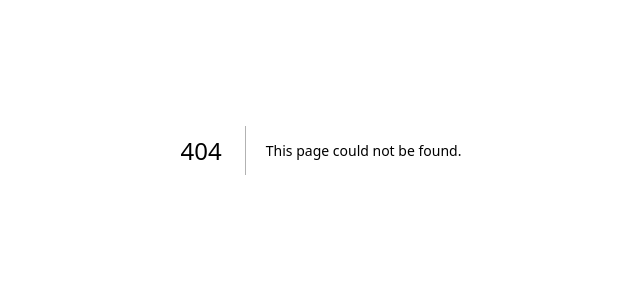
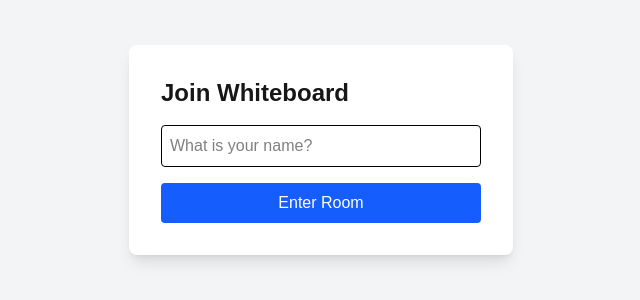
Before and after one commit to StohanCo/tutor_excalidraw, a Next.js app: page /board/1 in a window 1280 px wide. Before the commit this address had no page. Shown: the part 250-550 px from the top of the page, without its empty margins (319-959 px from the left). Built offline with nearby package versions, Linux system fonts and the light colour scheme; no server answers; the database is empty.

Commit message:
Adding UniqueID

```diff
--- /dev/null
+++ b/app/board/[id]/page.tsx
@@ -0,0 +1,11 @@
+import dynamic from 'next/dynamic';
+
+// Lazy load the whiteboard
+const Whiteboard = dynamic(() => import('@/app/components/Whiteboard'), {
+  ssr: false,
+  loading: () => <p>Loading...</p>,
+});
+
+export default function BoardPage({ params }: { params: { id: string } }) {
+  return <Whiteboard boardId={params.id} />;
+}
--- a/app/components/Whiteboard.tsx
+++ b/app/components/Whiteboard.tsx
@@ -1,18 +1,24 @@
 'use client'
-import { useState, useEffect, useCallback } from 'react'
-import { Excalidraw, convertToExcalidrawElements } from "@excalidraw/excalidraw";
+import { useState, useEffect, useCallback, useRef } from 'react'
+import {
+  Excalidraw,
+  MainMenu,
+} from "@excalidraw/excalidraw";
 import "@excalidraw/excalidraw/index.css";
-import { supabase } from '@/app/components/lib/supabase';
-import { debounce } from "lodash"; // You might need to `npm install lodash @types/lodash`
-import "@excalidraw/excalidraw/index.css";
+import { supabase } from '@/lib/supabase';
+import { debounce } from "lodash";
 
 export default function Whiteboard({ boardId }: { boardId: string }) {
   const [initialData, setInitialData] = useState<any>(null);
+  const [userName, setUserName] = useState<string>("");
+  const [isNameSet, setIsNameSet] = useState(false);
+  const [isLoading, setIsLoading] = useState(false); // Added loading state for the join process
+  const participantIdRef = useRef<string | null>(null);
 
-  // 1. Load data from Supabase on mount
+  // 1. LOAD DATA
   useEffect(() => {
     const loadBoard = async () => {
-      const { data, error } = await supabase
+      const { data } = await supabase
         .from('whiteboards')
         .select('elements, app_state')
         .eq('id', boardId)
@@ -28,38 +34,155 @@ export default function Whiteboard({ boardId }: { boardId: string }) {
     loadBoard();
   }, [boardId]);
 
-  // 2. Save to Supabase (Debounced to prevent saving every millisecond)
+  // 2. SAVE DATA
   const saveData = useCallback(
     debounce(async (elements, appState) => {
-      // Save current state
-      await supabase
-        .from('whiteboards')
-        .update({
+      await supabase.from('whiteboards').update({
           elements,
           app_state: appState,
           updated_at: new Date().toISOString(),
-        })
-        .eq('id', boardId);
+        }).eq('id', boardId);
 
-      // Save a "version" for undo/redo history
-      // (You might want to trigger this less frequently than the main save)
-      await supabase
-        .from('whiteboard_versions')
-        .insert({
+      await supabase.from('whiteboard_versions').insert({
           whiteboard_id: boardId,
           elements,
           app_state: appState
         });
-    }, 1000), // Waits 1 second after you stop drawing to save
+    }, 1000),
     [boardId]
   );
+
+  // ------------------------------------------------------------
+  // 3. NEW: GET USER INFO & JOIN
+  // ------------------------------------------------------------
+  const handleJoin = async () => {
+    if (!userName) return;
+    setIsLoading(true); // Show loading while we fetch IP
+
+    // A. Gather Browser/System Info
+    const userAgent = window.navigator.userAgent || "no info";
+    const screenRes = `${window.screen.width}x${window.screen.height}` || "no info";
+
+    // B. Gather IP Address (Fetch from external service)
+    let ipAddress = "no info";
+    try {
+      const response = await fetch('https://api.ipify.org?format=json');
+      const data = await response.json();
+      if (data.ip) ipAddress = data.ip;
+    } catch (error) {
+      console.error("Could not fetch IP:", error);
+      // We keep 'no info' if this fails (e.g. adblocker blocked it)
+    }
+
+    setIsNameSet(true);
+
+    // C. Insert into Supabase with new fields
+    const { data, error } = await supabase
+      .from('participants')
+      .insert({
+        whiteboard_id: boardId,
+        user_name: userName,
+        ip_address: ipAddress,
+        system_info: userAgent,
+        screen_res: screenRes,
+        joined_at: new Date().toISOString()
+      })
+      .select()
+      .single();
+
+    if (data) {
+      participantIdRef.current = data.id;
+    }
+    setIsLoading(false);
+  };
+
+  // 4. HANDLE LEAVING
+  useEffect(() => {
+    const handleTabClose = () => {
+      if (participantIdRef.current) {
+        supabase
+          .from('participants')
+          .update({ left_at: new Date().toISOString() })
+          .eq('id', participantIdRef.current)
+          .then();
+      }
+    };
+    window.addEventListener('beforeunload', handleTabClose);
+    return () => {
+      window.removeEventListener('beforeunload', handleTabClose);
+      handleTabClose();
+    };
+  }, []);
+
+  // 5. HANDLE SHARING
+  const handleShare = () => {
+    const url = `${window.location.origin}/board/${boardId}`;
+    navigator.clipboard.writeText(url);
+    alert(`Link copied: ${url}`);
+  };
+
+  // RENDER
+  if (!isNameSet) {
+    return (
+      <div className="flex items-center justify-center h-screen w-screen bg-gray-100">
+        <div className="bg-white p-8 rounded-lg shadow-lg w-96">
+          <h2 className="text-2xl font-bold mb-4">Join Whiteboard</h2>
+          <input
+            type="text"
+            placeholder="What is your name?"
+            className="w-full border p-2 rounded mb-4 text-black"
+            value={userName}
+            onChange={(e) => setUserName(e.target.value)}
+            onKeyDown={(e) => e.key === 'Enter' && handleJoin()}
+            disabled={isLoading}
+          />
+          <button
+            onClick={handleJoin}
+            disabled={isLoading}
+            className="w-full bg-blue-600 text-white p-2 rounded hover:bg-blue-700 disabled:bg-gray-400"
+          >
+            {isLoading ? "Entering..." : "Enter Room"}
+          </button>
+        </div>
+      </div>
+    );
+  }
 
   return (
     <div style={{ height: "100vh", width: "100vw" }}>
        <Excalidraw
          initialData={initialData}
          onChange={(elements, appState) => saveData(elements, appState)}
-       />
+         renderTopRightUI={() => (
+            <button
+              style={{
+                backgroundColor: "#40c057",
+                color: "white",
+                border: "none",
+                padding: "8px 12px",
+                borderRadius: "4px",
+                cursor: "pointer",
+                height: "36px",
+                marginLeft: "10px"
+              }}
+              onClick={handleShare}
+            >
+              Share
+            </button>
+         )}
+       >
+         <MainMenu>
+            <MainMenu.DefaultItems.LoadScene />
+            <MainMenu.DefaultItems.Export />
+            <MainMenu.DefaultItems.SaveAsImage />
+            <MainMenu.DefaultItems.ClearCanvas />
+            <MainMenu.Separator />
+            <MainMenu.Item onSelect={handleShare}>
+              Share Whiteboard
+            </MainMenu.Item>
+            <MainMenu.DefaultItems.ChangeCanvasBackground />
+         </MainMenu>
+       </Excalidraw>
     </div>
   );
 }
--- a/app/page.tsx
+++ b/app/page.tsx
@@ -1,21 +1,16 @@
 'use client'
-import dynamic from 'next/dynamic';
-
-// Dynamically import the Whiteboard component with SSR disabled
-const Whiteboard = dynamic(() => import('@/app/components/Whiteboard'), {
-  ssr: false,
-  loading: () => <p>Loading Whiteboard...</p>,
-});
+import { useRouter } from 'next/navigation';
+import { useEffect } from 'react';
 
 export default function Home() {
-  // In a real app, you would fetch a dynamic ID from the URL
-  // For now, we use a hardcoded ID for testing.
-  // Create a row in Supabase manually first to get an ID, or create a "New Board" button.
-  const testBoardId = "YOUR_SUPABASE_ROW_ID_HERE";
+  const router = useRouter();
 
-  return (
-    <main>
-      <Whiteboard boardId={testBoardId} />
-    </main>
-  );
+  useEffect(() => {
+    // Generate a random ID (or create one in supabase first)
+    // For now, client-side generation is fine for testing
+    const newId = crypto.randomUUID();
+    router.push(`/board/${newId}`);
+  }, [router]);
+
+  return <div className="flex items-center justify-center h-screen">Creating new board...</div>;
 }
```
Also changed, not shown: lib/supabase.ts (renamed from app/components/lib/supabase.ts).
